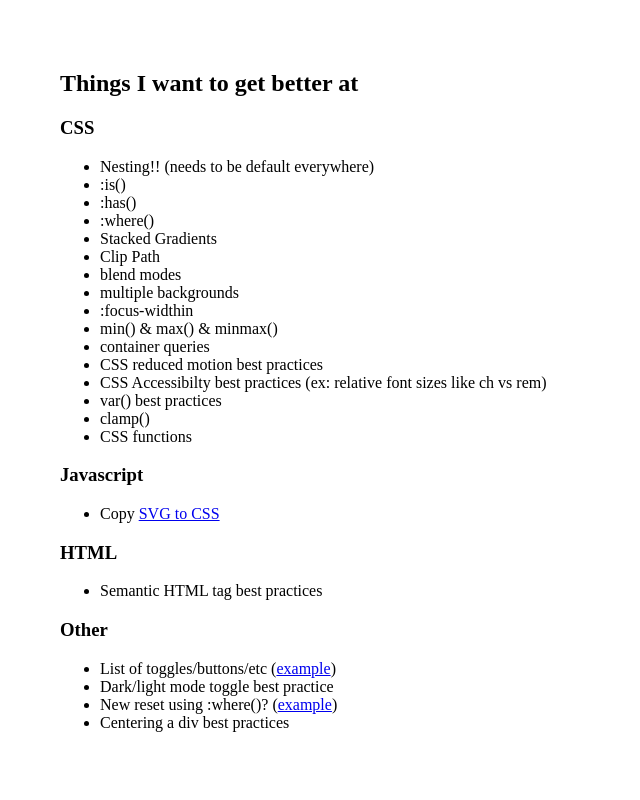
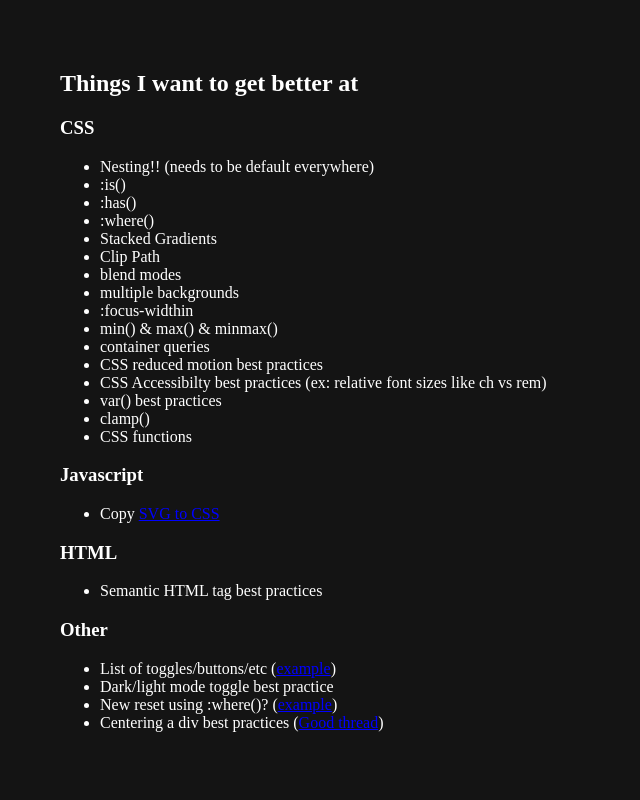
Before and after one commit to joevans/justmoderncss, a plain HTML site: page index.html in a window 1280 px wide. Shown: the top 800 px of the page, without its empty margins (0-640 px from the left). Drawn offline with Linux system fonts and the light colour scheme.

Commit message:
Update index.html

```diff
--- a/index.html
+++ b/index.html
@@ -5,6 +5,10 @@
     <style>
       *, *::before, *::after{box-sizing: border-box;}
       html, body{margin:0;padding:0;-webkit-font-smoothing: antialiased;}
+
+      body.dark{background:#141414;color:white;}
+      body.dark a{color:#0000ff;}
+
       h1{}
       p{}
       section{width:1200px;margin:auto;padding:50px 20px;}
@@ -14,7 +18,7 @@
       }
     </style>
   </head>
-  <body>
+  <body class="dark">
     <section>
       <h2>Things I want to get better at</h2>
       <h3>CSS</h3>
@@ -49,7 +53,7 @@
         <li>List of toggles/buttons/etc (<a href="https://css-tricks.com/custom-styling-form-inputs-with-modern-css-features/" target="_blank">example</a>)</li>
         <li>Dark/light mode toggle best practice</li>
         <li>New reset using :where()? (<a href="https://gist.github.com/EllyLoel/4ff8a6472247e6dd2315fd4038926522" target="_blank">example</a>)</li>
-        <li>Centering a div best practices</li>
+        <li>Centering a div best practices (<a href="https://x.com/denicmarko/status/1732368049963930075" target="_blank">Good thread</a>)</li>
       </ul>
     </section>
     <section>
```
